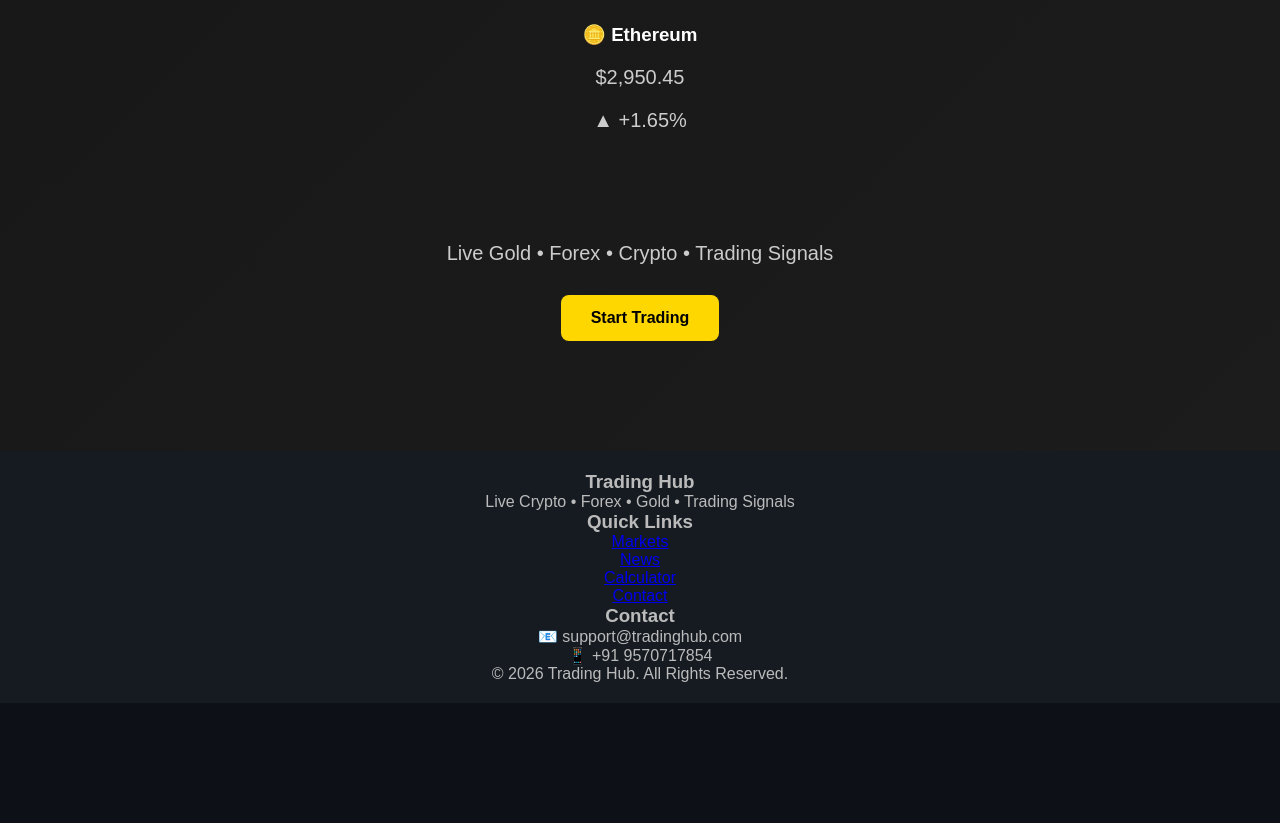
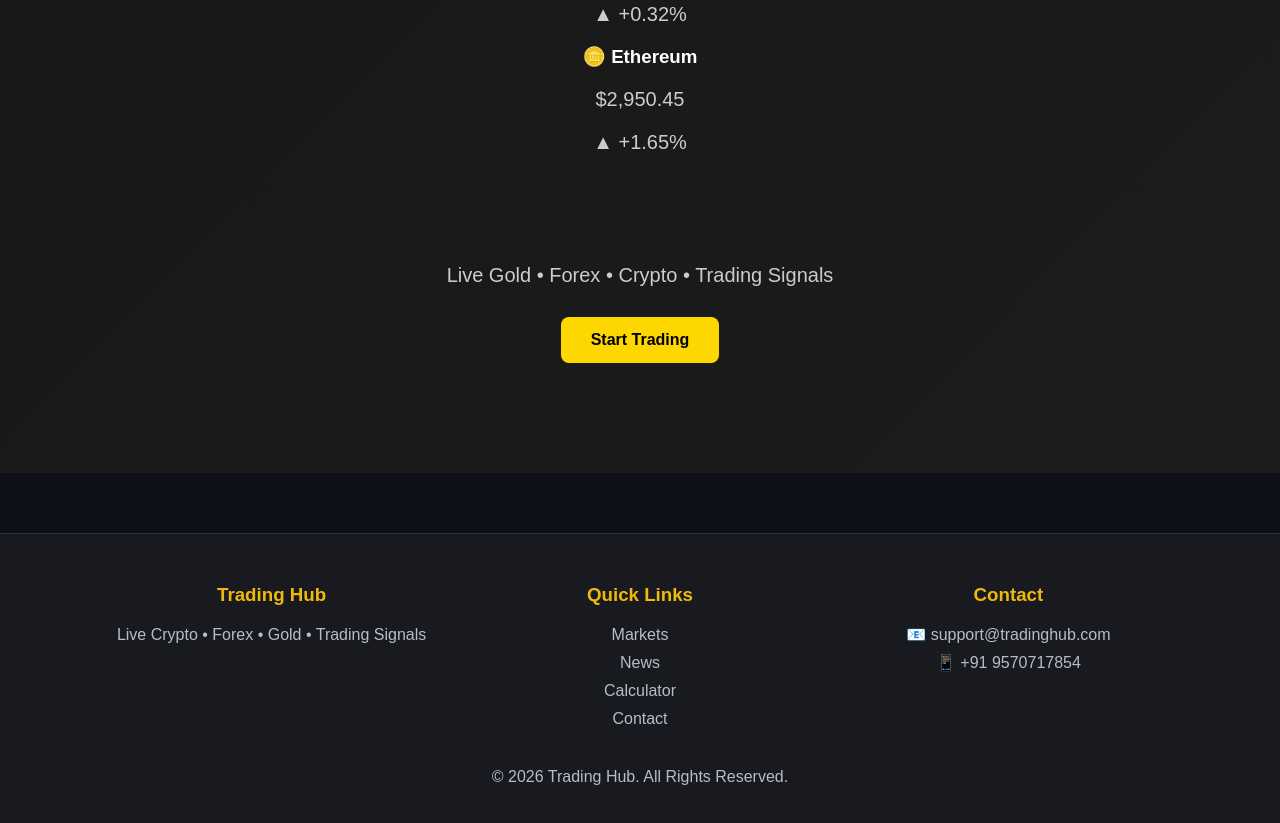
Before and after one commit to rajpalkumar71687-boop/Trading-Hub-, a plain HTML site: page index.html in a window 1280 px wide. Shown: the part 3113-3936 px from the top of the page. Before the commit the page ends 3816 px from the top, so only its background shows below. Drawn offline with Linux system fonts and the light colour scheme; no server answers.

Commit message:
Update style.css

```diff
--- a/style.css
+++ b/style.css
@@ -123,3 +123,51 @@ box-shadow:0 0 20px rgba(255,215,0,.5);
 color:#FFD700;
 margin:10px 0;
 }
+.chart-section{
+    padding:60px 8%;
+}
+
+.chart-section h2{
+    color:#F0B90B;
+    margin-bottom:20px;
+}
+
+.chart-container{
+    background:#1E2329;
+    border-radius:12px;
+    overflow:hidden;
+    border:1px solid #2B3139;
+}.footer{
+    background:#181A20;
+    padding:50px 8%;
+    margin-top:60px;
+    border-top:1px solid #2B3139;
+}
+
+.footer-content{
+    display:grid;
+    grid-template-columns:repeat(auto-fit,minmax(220px,1fr));
+    gap:30px;
+}
+
+.footer h3{
+    color:#F0B90B;
+    margin-bottom:15px;
+}
+
+.footer p,
+.footer a{
+    color:#b7bdc6;
+    text-decoration:none;
+    line-height:28px;
+}
+
+.footer a:hover{
+    color:#F0B90B;
+}
+
+.copyright{
+    text-align:center;
+    margin-top:30px;
+    color:#777;
+    }
```
